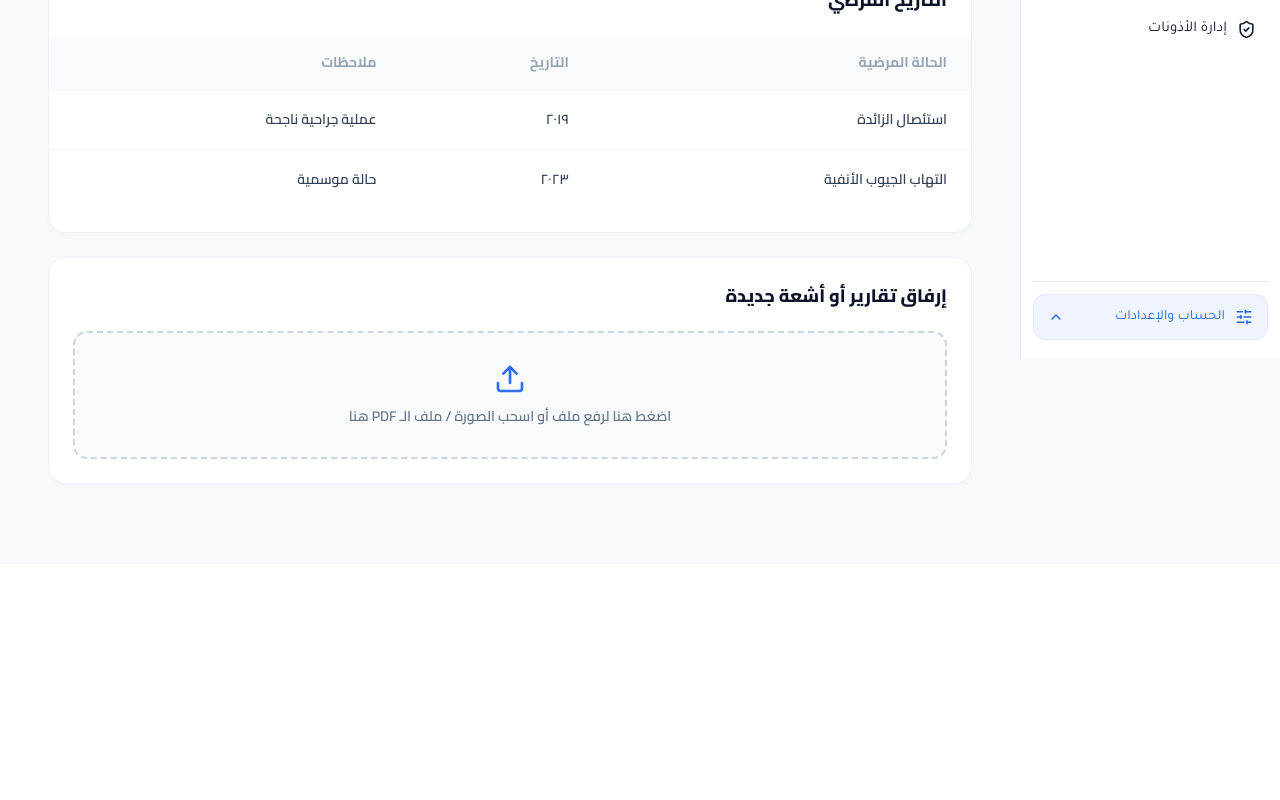
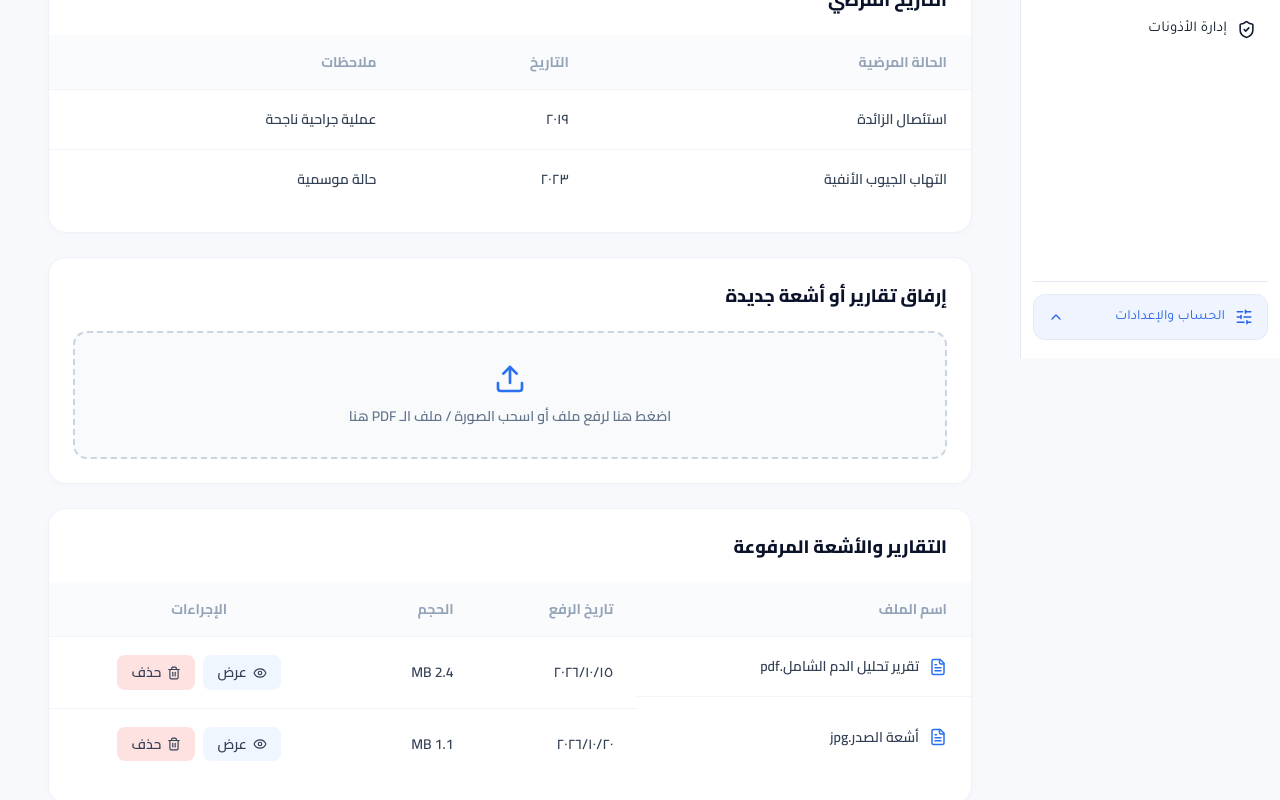
Before and after one commit to mona-mohamed110/DEPI-, a React (Vite) app: page /patient/medical-file in a window 1280 px wide. Shown: the part 442-1242 px from the top of the page. Before the commit the page ends 1006 px from the top, so only its background shows below. Built offline with nearby package versions, Linux system fonts and the light colour scheme; a web font is replaced by a local one.

Commit message:
update medical file and reports features

```diff
--- a/src/components/Style/Patient/MedicalFile.css
+++ b/src/components/Style/Patient/MedicalFile.css
@@ -169,6 +169,177 @@
   font-weight: 600;
 }
 
+/* تنسيقات التقارير والأزرار */
+.file-name-cell {
+  display: flex;
+  align-items: center;
+  gap: 10px;
+}
+
+.file-row-icon {
+  font-size: 18px;
+  color: #2b70f0;
+  flex-shrink: 0;
+}
+
+.action-col {
+  text-align: center;
+}
+
+.actions-buttons-group {
+  display: inline-flex;
+  gap: 8px;
+  align-items: center;
+  justify-content: center;
+}
+
+.view-report-btn {
+  display: inline-flex;
+  align-items: center;
+  gap: 6px;
+  background-color: #eff6ff;
+  color: #2b70f0;
+  border: none;
+  padding: 6px 14px;
+  border-radius: 8px;
+  font-size: 13px;
+  font-weight: 700;
+  cursor: pointer;
+  transition: all 0.2s ease;
+  font-family: 'Cairo', sans-serif;
+}
+
+.view-report-btn:hover {
+  background-color: #2b70f0;
+  color: #ffffff;
+}
+
+.delete-report-btn {
+  display: inline-flex;
+  align-items: center;
+  gap: 6px;
+  background-color: #fee2e2;
+  color: #dc2626;
+  border: none;
+  padding: 6px 14px;
+  border-radius: 8px;
+  font-size: 13px;
+  font-weight: 700;
+  cursor: pointer;
+  transition: all 0.2s ease;
+  font-family: 'Cairo', sans-serif;
+}
+
+.delete-report-btn:hover {
+  background-color: #f87171;
+  color: #ffffff;
+}
+
+.empty-reports-text {
+  padding: 0 24px 16px 24px;
+  color: #8a94a6;
+  font-size: 14px;
+  font-weight: 600;
+}
+
+/* تنسيقات نافذة المعاينة (Modal) فوق الشاشة */
+.file-modal-overlay {
+  position: fixed;
+  top: 0;
+  left: 0;
+  width: 100vw;
+  height: 100vh;
+  background-color: rgba(11, 19, 42, 0.6);
+  backdrop-filter: blur(4px);
+  display: flex;
+  align-items: center;
+  justify-content: center;
+  z-index: 1000;
+  padding: 20px;
+}
+
+.file-modal-content {
+  background-color: #ffffff;
+  border-radius: 16px;
+  width: 100%;
+  max-width: 800px;
+  max-height: 90vh;
+  display: flex;
+  flex-direction: column;
+  box-shadow: 0 10px 25px rgba(0, 0, 0, 0.2);
+  overflow: hidden;
+  animation: modalScaleIn 0.25s ease;
+}
+
+@keyframes modalScaleIn {
+  from {
+    transform: scale(0.95);
+    opacity: 0;
+  }
+  to {
+    transform: scale(1);
+    opacity: 1;
+  }
+}
+
+.file-modal-header {
+  display: flex;
+  align-items: center;
+  justify-content: space-between;
+  padding: 16px 24px;
+  border-bottom: 1px solid #eef2f8;
+}
+
+.file-modal-header h3 {
+  margin: 0;
+  font-size: 18px;
+  font-weight: 800;
+  color: #0b132a;
+}
+
+.close-modal-btn {
+  background: #f1f5f9;
+  border: none;
+  width: 36px;
+  height: 36px;
+  border-radius: 50%;
+  display: flex;
+  align-items: center;
+  justify-content: center;
+  cursor: pointer;
+  color: #64748b;
+  transition: all 0.2s ease;
+}
+
+.close-modal-btn:hover {
+  background-color: #fee2e2;
+  color: #dc2626;
+}
+
+.file-modal-body {
+  padding: 20px;
+  display: flex;
+  align-items: center;
+  justify-content: center;
+  overflow-y: auto;
+  max-height: calc(90vh - 70px);
+  background-color: #f8fafc;
+}
+
+.modal-img-viewer {
+  max-width: 100%;
+  max-height: 70vh;
+  object-fit: contain;
+  border-radius: 8px;
+}
+
+.modal-pdf-viewer {
+  width: 100%;
+  height: 70vh;
+  border: none;
+  border-radius: 8px;
+}
+
 @media (max-width: 768px) {
   .info-grid {
     grid-template-columns: 1fr;
@@ -179,4 +350,12 @@
   .medical-table {
     min-width: 500px;
   }
+  .view-report-btn span,
+  .delete-report-btn span {
+    display: none;
+  }
+  .view-report-btn,
+  .delete-report-btn {
+    padding: 8px;
+  }
 }
--- a/src/pages/Patient/MedicalFile.jsx
+++ b/src/pages/Patient/MedicalFile.jsx
@@ -1,15 +1,84 @@
-import  { useState } from 'react';
-import { LuUpload } from 'react-icons/lu';
+import { useState, useEffect } from 'react';
+import { LuUpload, LuTrash2, LuFileText, LuEye, LuX } from 'react-icons/lu';
 import '../../components/Style/Patient/MedicalFile.css';
 
 const MedicalFile = () => {
-  const [uploadedFile, setUploadedFile] = useState(null);
+  // استرجاع التقارير المحفوظة من localStorage أو استخدام القيم الافتراضية
+  const [reports, setReports] = useState(() => {
+    const savedReports = localStorage.getItem('medical_reports');
+    if (savedReports) {
+      try {
+        return JSON.parse(savedReports);
+      } catch (e) {
+        console.error(e);
+      }
+    }
+    return [
+      { id: 1, name: 'تقرير تحليل الدم الشامل.pdf', date: '٢٠٢٦/١٠/١٥', size: '2.4 MB', type: 'pdf', url: '' },
+      { id: 2, name: 'أشعة الصدر.jpg', date: '٢٠٢٦/١٠/٢٠', size: '1.1 MB', type: 'image', url: '' },
+    ];
+  });
+
+  // حالة الـ Modal لعرض الملف فوق الشاشة
+  const [activeModalReport, setActiveModalReport] = useState(null);
+
+  // حفظ التقارير في localStorage كلما حدث تغيير
+  useEffect(() => {
+    // نتأكد ألا نخزن روابط مؤقتة قديمة قد تنتهي صلاحيتها، نخزن البيانات الأساسية
+    const reportsToSave = reports.map(r => ({
+      id: r.id,
+      name: r.name,
+      date: r.date,
+      size: r.size,
+      type: r.type,
+      url: r.url && !r.url.startsWith('blob:') ? r.url : '' // حفظ الرابط لو كان حقيقي، أو فارغ للملفات المرفوعة حديثاً بجلسة جديدة
+    }));
+    localStorage.setItem('medical_reports', JSON.stringify(reportsToSave));
+  }, [reports]);
 
   const handleFileUpload = (e) => {
     const file = e.target.files[0];
     if (file) {
-      setUploadedFile(file.name);
+      const fileUrl = URL.createObjectURL(file);
+      const isPdf = file.type === 'application/pdf' || file.name.endsWith('.pdf');
+
+      const newReport = {
+        id: Date.now(),
+        name: file.name,
+        date: new Date().toLocaleDateString('ar-EG'),
+        size: (file.size / (1024 * 1024)).toFixed(1) + ' MB',
+        type: isPdf ? 'pdf' : 'image',
+        url: fileUrl,
+      };
+      setReports((prev) => [newReport, ...prev]);
+      e.target.value = null;
     }
+  };
+
+  const handleDeleteReport = (id) => {
+    setReports((prev) => {
+      const target = prev.find((r) => r.id === id);
+      if (target && target.url && target.url.startsWith('blob:')) {
+        URL.revokeObjectURL(target.url);
+      }
+      return prev.filter((report) => report.id !== id);
+    });
+    // لو الملف المحذوف مفتوح حالياً في الـ Modal، نقفل الـ Modal
+    if (activeModalReport && activeModalReport.id === id) {
+      setActiveModalReport(null);
+    }
+  };
+
+  const handleViewReport = (report) => {
+    if (report.url) {
+      setActiveModalReport(report);
+    } else {
+      alert('هذا ملف تجريبي افتراضي، جرب رفع ملف حقيقي لفتحه ومعاينته.');
+    }
+  };
+
+  const closeModal = () => {
+    setActiveModalReport(null);
   };
 
   const medicalHistory = [
@@ -89,11 +158,90 @@ const MedicalFile = () => {
           <div className="upload-content">
             <LuUpload className="upload-icon" />
             <span className="upload-text">
-              {uploadedFile ? `تم اختيار الملف: ${uploadedFile}` : 'اضغط هنا لرفع ملف أو اسحب الصورة / ملف الـ PDF هنا'}
+              اضغط هنا لرفع ملف أو اسحب الصورة / ملف الـ PDF هنا
             </span>
           </div>
         </label>
       </div>
+
+      <div className="medical-card table-card">
+        <h3 className="card-section-title">التقارير والأشعة المرفوعة</h3>
+        {reports.length === 0 ? (
+          <p className="empty-reports-text">لا توجد أي تقارير مرفوعة حالياً.</p>
+        ) : (
+          <table className="medical-table">
+            <thead>
+              <tr>
+                <th>اسم الملف</th>
+                <th>تاريخ الرفع</th>
+                <th>الحجم</th>
+                <th className="action-col">الإجراءات</th>
+              </tr>
+            </thead>
+            <tbody>
+              {reports.map((report) => (
+                <tr key={report.id}>
+                  <td className="condition-name file-name-cell">
+                    <LuFileText className="file-row-icon" />
+                    {report.name}
+                  </td>
+                  <td>{report.date}</td>
+                  <td>{report.size}</td>
+                  <td className="action-col">
+                    <div className="actions-buttons-group">
+                      <button
+                        className="view-report-btn"
+                        onClick={() => handleViewReport(report)}
+                        title="عرض الملف"
+                      >
+                        <LuEye />
+                        <span>عرض</span>
+                      </button>
+                      <button
+                        className="delete-report-btn"
+                        onClick={() => handleDeleteReport(report.id)}
+                        title="حذف الملف"
+                      >
+                        <LuTrash2 />
+                        <span>حذف</span>
+                      </button>
+                    </div>
+                  </td>
+                </tr>
+              ))}
+            </tbody>
+          </table>
+        )}
+      </div>
+
+      {/* نافذة العرض المنبثقة (Modal) فوق الشاشة */}
+      {activeModalReport && (
+        <div className="file-modal-overlay" onClick={closeModal}>
+          <div className="file-modal-content" onClick={(e) => e.stopPropagation()}>
+            <div className="file-modal-header">
+              <h3>{activeModalReport.name}</h3>
+              <button className="close-modal-btn" onClick={closeModal}>
+                <LuX />
+              </button>
+            </div>
+            <div className="file-modal-body">
+              {activeModalReport.type === 'pdf' ? (
+                <iframe
+                  src={activeModalReport.url}
+                  title={activeModalReport.name}
+                  className="modal-pdf-viewer"
+                />
+              ) : (
+                <img
+                  src={activeModalReport.url}
+                  alt={activeModalReport.name}
+                  className="modal-img-viewer"
+                />
+              )}
+            </div>
+          </div>
+        </div>
+      )}
     </div>
   );
 };
```
